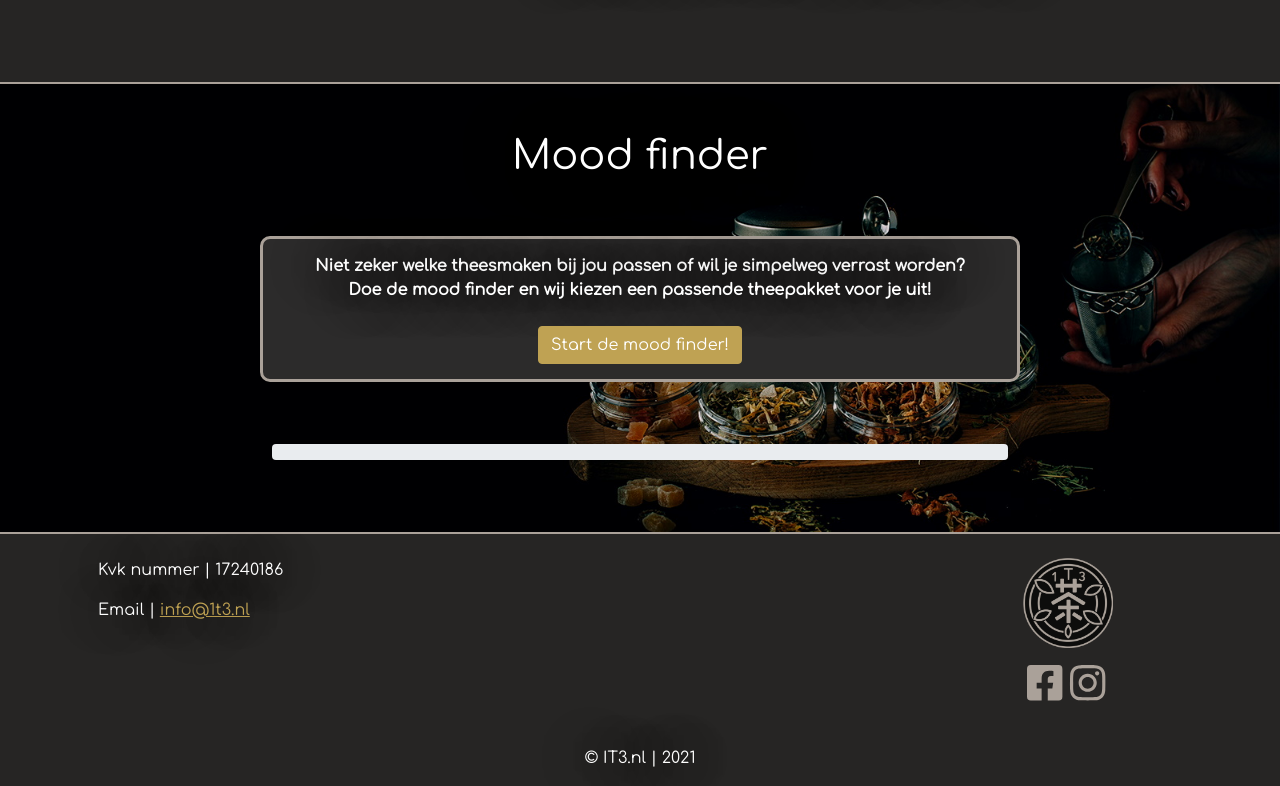
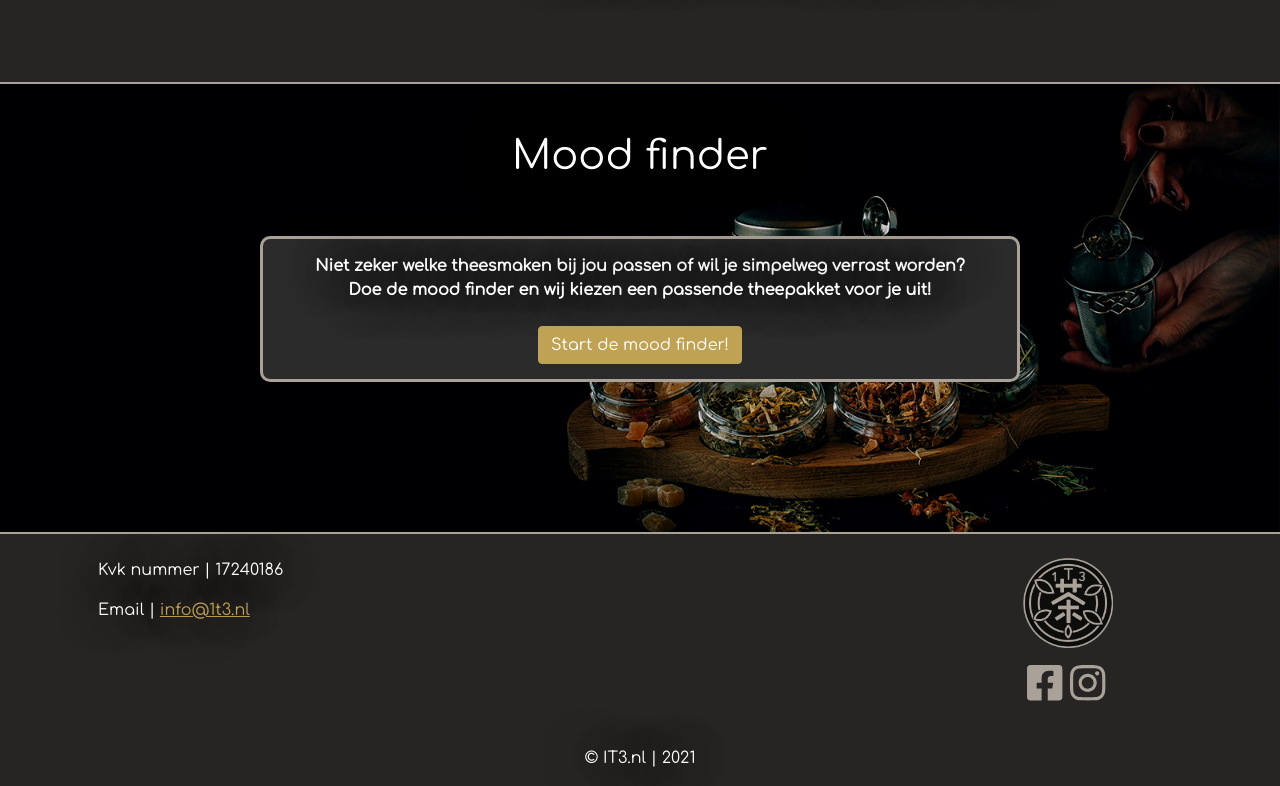
Before and after one commit to DevKing472/Vue-Shopify-Template, a Vue app: page / in a window 1280 px wide. Shown: the part 1496-2282 px from the top of the page. Built offline with nearby package versions, Linux system fonts and the light colour scheme.

Commit message:
removed progressbar on start and finish in quiz

```diff
--- a/src/components/Quiz.vue
+++ b/src/components/Quiz.vue
@@ -13,7 +13,7 @@
 
       <b-row class="d-flex justify-content-center">
         <b-col cols="12" md="8" class="pt-3">
-          <b-progress
+          <b-progress v-if="progressBar"
             variant="primary"
             alt="Voortgangmeter"
             aria-label="Voortgang van de Moodfinder"
@@ -77,6 +77,7 @@ export default {
       sangriaFruits: sangriaFruits,
       beer: beer,
       wine: wine,
+      progressBar: false,
     };
   },
   methods: {
@@ -90,6 +91,7 @@ export default {
     },
     startQuiz() {
       this.component = "question";
+      this.progressBar = true;
     },
     /**
      * @description switches the questions when the user performs an action in the quiz
@@ -143,7 +145,7 @@ export default {
           break;
         case 3:
           this.component = quizFinished;
-          this.progress = 100;
+          this.progressBar = false;
       }
     },
   },
```
